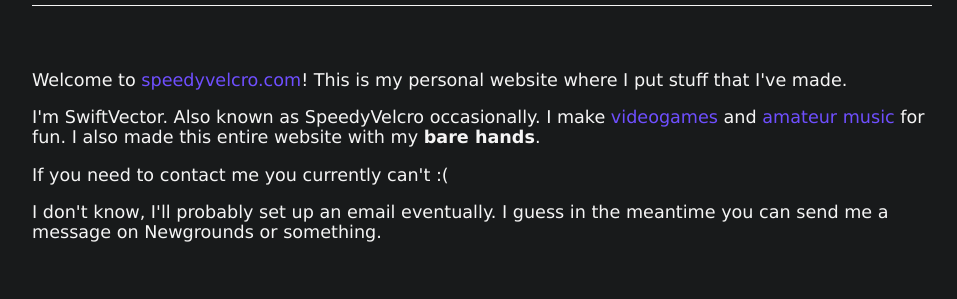
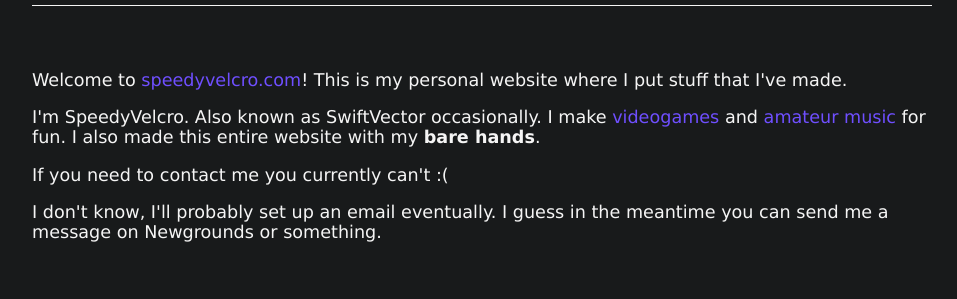
Before and after one commit to SpeedyVelcro/SpeedyVelcro.github.io, a Jekyll site: the page built from index.html, in a window 1280 px wide. Shown: the part 183-482 px from the top of the page, without its empty margins (158-1115 px from the left). Built offline with Jekyll 4.4.1, drawn with Linux system fonts in a browser that asks for light colours.

Commit message:
Update name on front page

```diff
--- a/index.html
+++ b/index.html
@@ -4,7 +4,7 @@
 ---
 <p>Welcome to <a href="{{ page.url }}">speedyvelcro.com</a>! This is my personal website where I put stuff that I've made.</p>
 
-<p>I'm SwiftVector. Also known as SpeedyVelcro occasionally. I make <a href="/games">videogames</a> and
+<p>I'm SpeedyVelcro. Also known as SwiftVector occasionally. I make <a href="/games">videogames</a> and
 <a href="/music">amateur music</a> for fun. I also made this entire website with my <strong>bare hands</strong>.</p>
 
 <p>If you need to contact me you currently can't :(</p>
```
